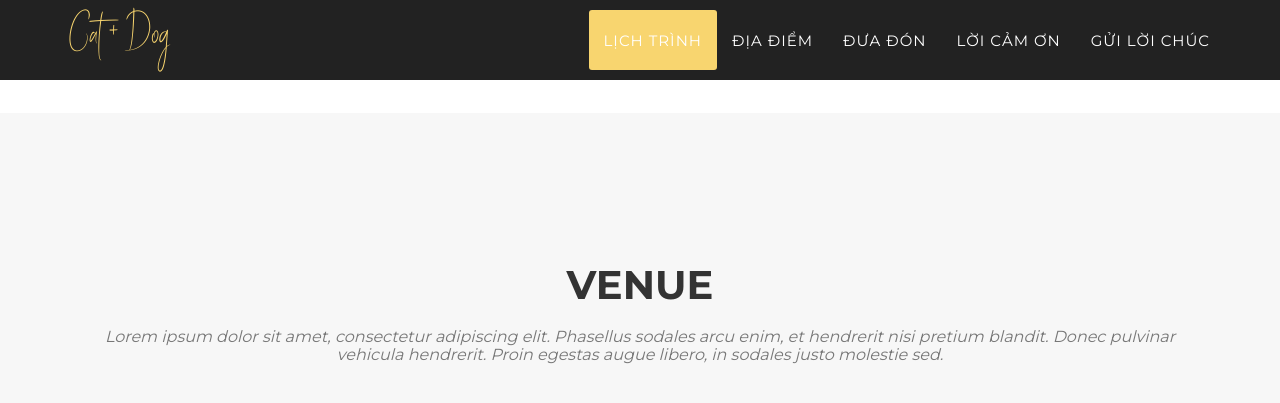
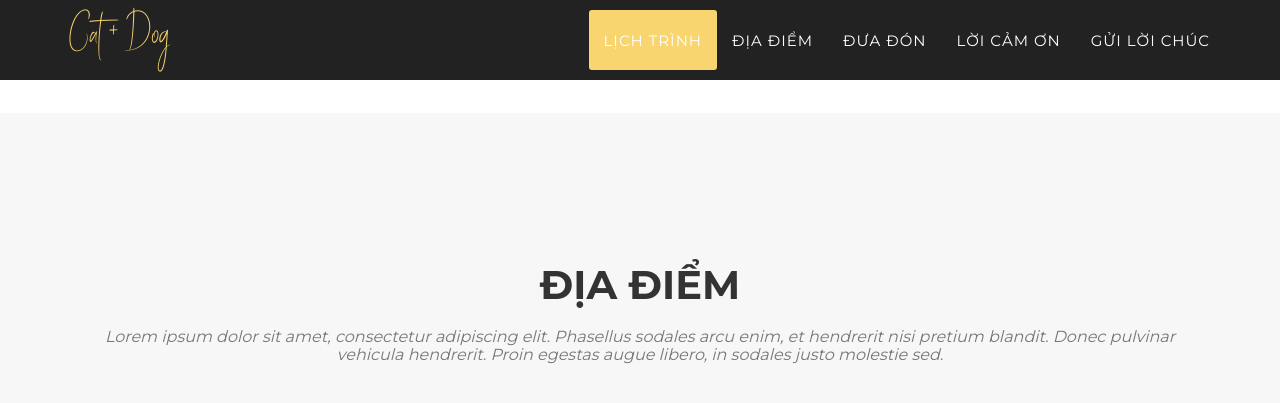
Before and after one commit to phatque/phatque, a Jekyll site: the page built from index.html, in a window 1280 px wide and 900 px high, scrolled down 1734 px, cut to the strip 0-434 px from the top of the window. Shown: the top 403 px of the strip. Built offline with Jekyll 4.4.1, drawn with Linux system fonts in a browser that asks for light colours; some web fonts are replaced.

Commit message:
Update venue.html

```diff
--- a/_includes/en_data/venue.html
+++ b/_includes/en_data/venue.html
@@ -3,7 +3,7 @@
     <div class="container">
         <div class="row">
             <div class="col-lg-12 text-center">
-                <h2 class="section-heading">Venue</h2>
+                <h2 class="section-heading">Địa điểm</h2>
                 <h3 class="section-subheading text-muted">Lorem ipsum dolor sit amet, consectetur adipiscing elit. Phasellus sodales arcu enim, et hendrerit nisi pretium blandit. Donec pulvinar vehicula hendrerit. Proin egestas augue libero, in sodales justo molestie sed.</h3>
             </div>
         </div>
```
